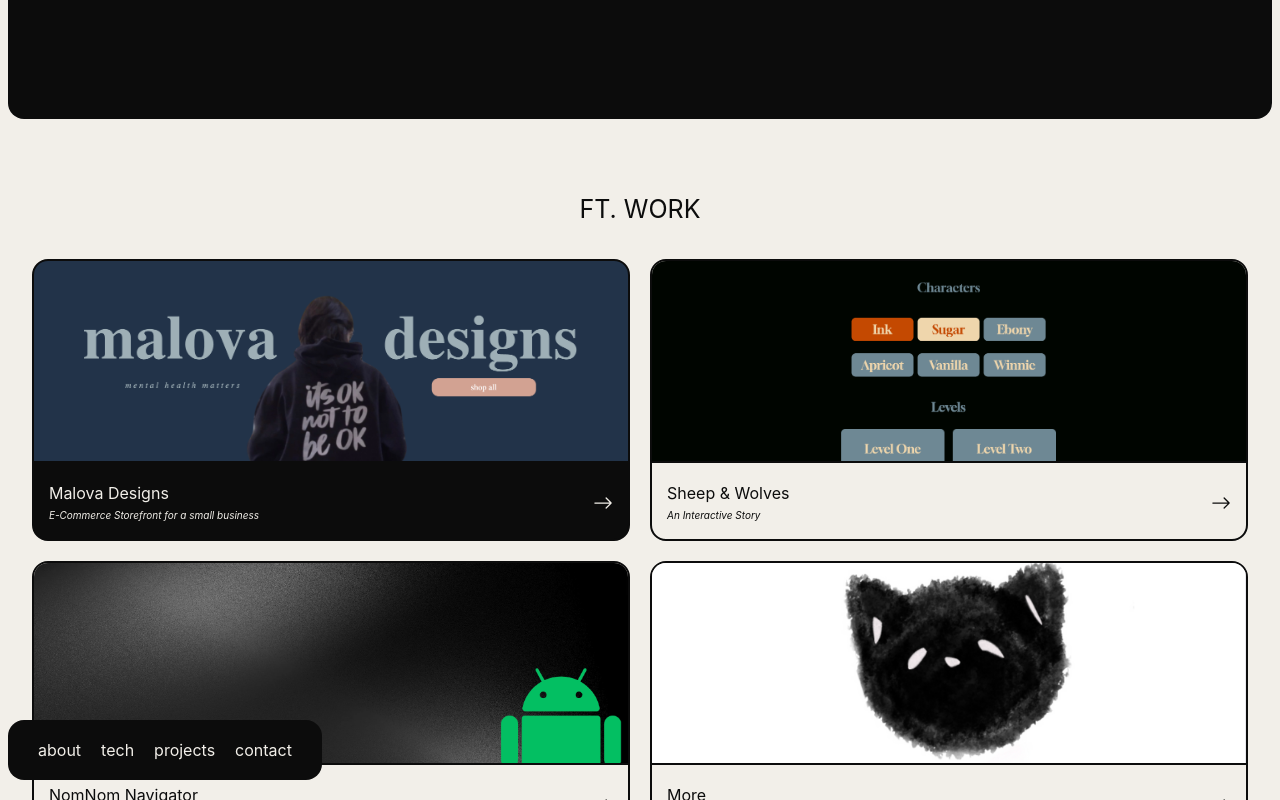
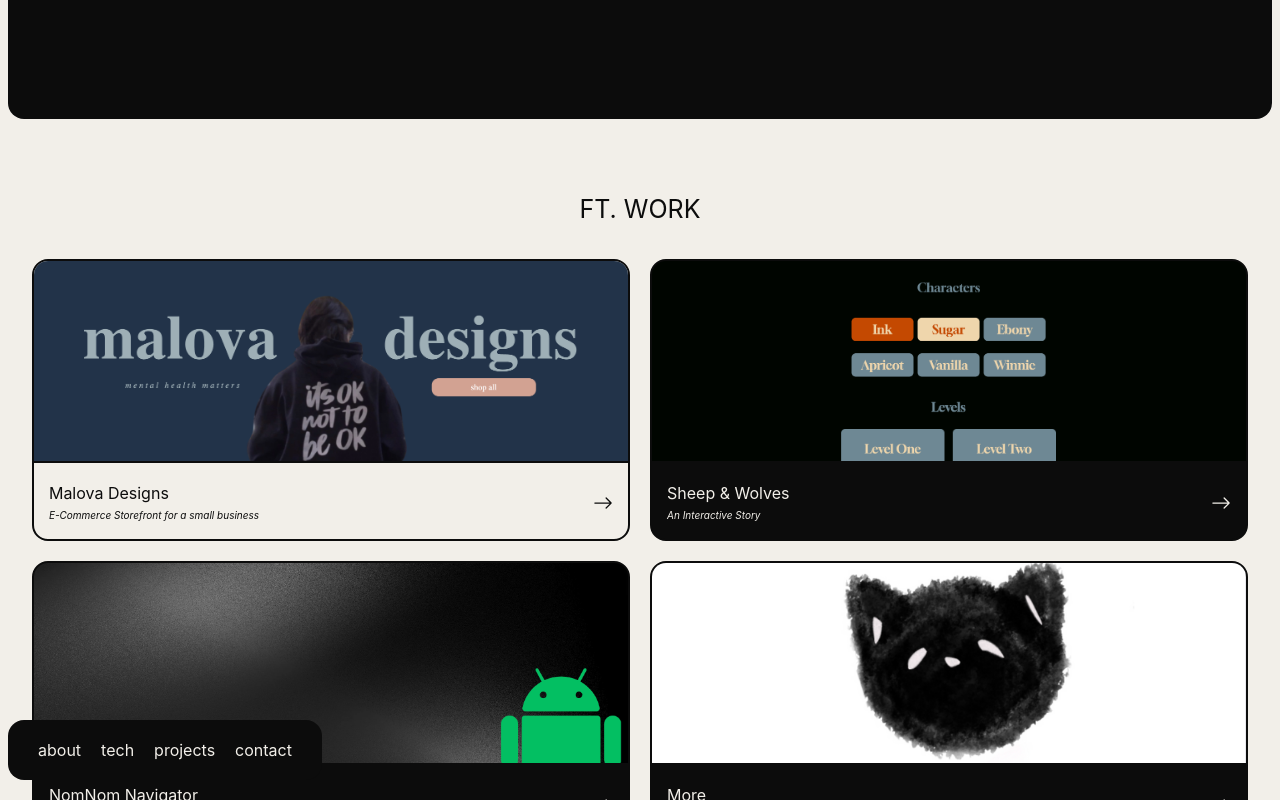
Before and after one commit to ValentinaValverde/v.tech, a React (Vite) app: page / in a window 1280 px wide. In both pictures the pointer is over the link 330 px from the left and 981 px from the top of the page. Shown: the part 581-1381 px from the top of the page. Built offline with nearby package versions, Linux system fonts and the light colour scheme.

Commit message:
Added hover state to main page ft. work cards

```diff
--- a/src/index.css
+++ b/src/index.css
@@ -105,7 +105,9 @@
 }
 
 .ft-work-card {
+  /* border: solid 2px #0c0c0c; */
   border: solid 2px #0c0c0c;
+  background-color: #0c0c0c;
   border-radius: 16px;
   margin: 10px;
   width: 47%;
@@ -134,37 +136,37 @@
 
   p {
     margin-bottom: 0px;
-    color: #0c0c0c;
+    color: #f2efe9;
     transition: 0.5s;
   }
 
   i {
     font-size: 10px;
     padding-bottom: 20px;
-    color: #0c0c0c;
+    color: #f2efe9;
     transition: 0.5s;
   }
 
   .arrow-icon {
-    fill: #0c0c0c;
+    fill: #f2efe9;
     transition: 0.5s;
   }
 }
 
 .ft-work-card:hover {
   border: solid 2px #0c0c0c;
-  background-color: #0c0c0c;
+  background-color: #f2efe9;
 
   p {
-    color: #f2efe9;
+    color: #0c0c0c;
   }
 
   i {
-    color: #f2efe9;
+    color: #0c0c0c;
   }
 
   .arrow-icon {
-    fill: #f2efe9;
+    fill: #0c0c0c;
   }
 }
 
@@ -185,7 +187,6 @@
   border-radius: 16px;
   margin-top: 50px;
   padding: 10px 50px 10px 50px;
-  /* height: 50vh; */
 
   display: flex;
   flex-direction: row;
@@ -344,7 +345,6 @@
   margin: 100px 0px 50px 0px;
   display: flex;
   flex-wrap: wrap;
-  /* flex-direction: row; */
   justify-content: center;
 
   .funny {
```
